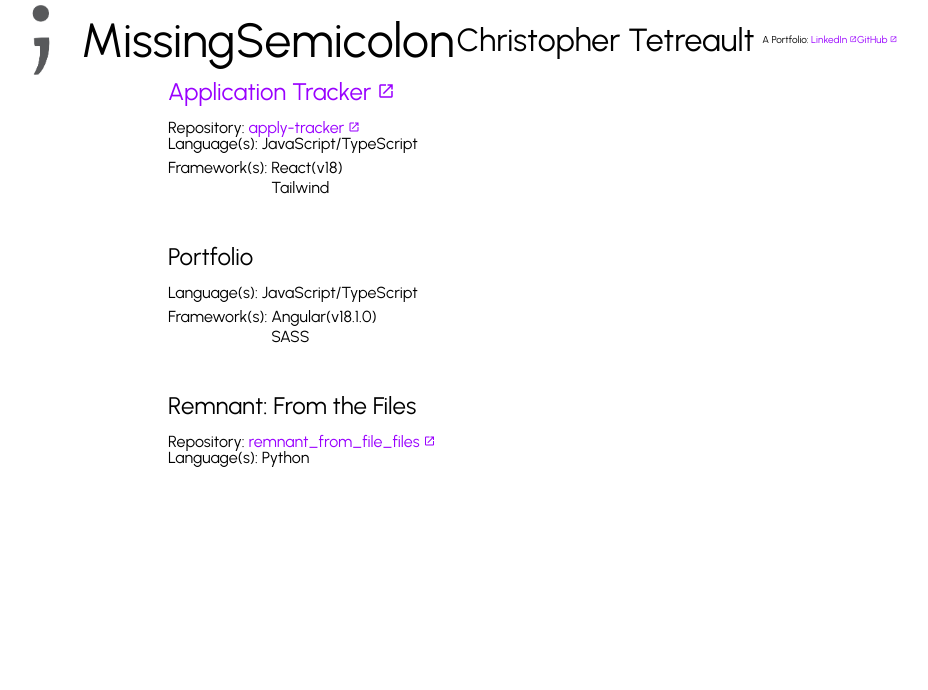
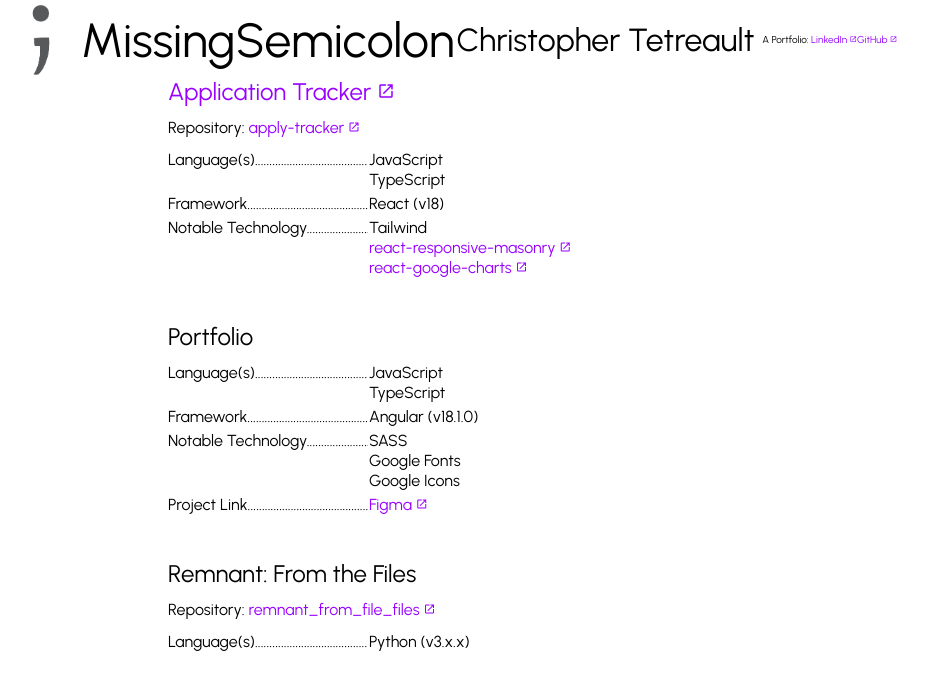
Before and after one commit to AbsentSemicolon/portfolio, an Angular app: page / in a window 1280 px wide. Shown: the top 690 px of the page, without its empty margins (139-1067 px from the left). Built offline with nearby package versions, Linux system fonts and the light colour scheme.

Commit message:
Getting new design implemented

```diff
--- a/src/components/project/project.component.html
+++ b/src/components/project/project.component.html
@@ -1,5 +1,5 @@
 <div class="project-list-container">
-    <article *ngFor="let project of projects">
+    <article *ngFor="let project of projectList">
         <div>
             <h3>
                 <app-link
@@ -10,7 +10,7 @@
                 ></app-link>
                 <span *ngIf="!project.link">{{ project.name }}</span>
             </h3>
-            <p *ngIf="project.github !== 'private'">
+            <p *ngIf="project.github !== 'private'" class="repo">
                 Repository:
                 <app-link
                     linkUrl="https://github.com/AbsentSemicolon/{{
@@ -22,18 +22,64 @@
             </p>
             <ul>
                 <li class="multilevel">
-                    <p>Language(s):</p>
+                    <p>Language(s)</p>
                     <ul>
                         <li *ngFor="let lang of project.languageList">
-                            {{ lang }}
+                            {{ lang.name
+                            }}<span class="version" *ngIf="lang.version"
+                                >&nbsp;(v{{ lang.version }})</span
+                            >
                         </li>
                     </ul>
                 </li>
                 <li class="multilevel" *ngIf="project.frameworkList.length">
-                    <p>Framework(s):</p>
+                    <p>
+                        Framework<span *ngIf="project.frameworkList.length > 1"
+                            >(s)</span
+                        >
+                    </p>
                     <ul>
                         <li *ngFor="let fw of project.frameworkList">
-                            {{ fw }}
+                            {{ fw.name
+                            }}<span class="version" *ngIf="fw.version"
+                                >&nbsp;(v{{ fw.version }})</span
+                            >
+                        </li>
+                    </ul>
+                </li>
+                <li class="multilevel" *ngIf="project.thirdPartyList.length">
+                    <p>Notable Technology</p>
+                    <ul>
+                        <li *ngFor="let tech of project.thirdPartyList">
+                            <span *ngIf="tech.link">
+                                <app-link
+                                    [linkUrl]="tech.link"
+                                    [linkText]="tech.name"
+                                    external="true"
+                                >
+                                </app-link>
+                            </span>
+                            <span *ngIf="!tech.link">{{ tech.name }}</span>
+                        </li>
+                    </ul>
+                </li>
+                <li class="multilevel" *ngIf="project.linkList.length">
+                    <p>
+                        Project Link<span *ngIf="project.linkList.length > 1"
+                            >s</span
+                        >
+                    </p>
+                    <ul>
+                        <li *ngFor="let link of project.linkList">
+                            <span *ngIf="link.link">
+                                <app-link
+                                    [linkUrl]="link.link"
+                                    [linkText]="link.name"
+                                    external="true"
+                                >
+                                </app-link>
+                            </span>
+                            <span *ngIf="!link.link">{{ link.name }}</span>
                         </li>
                     </ul>
                 </li>
--- a/src/components/project/project.component.scss
+++ b/src/components/project/project.component.scss
@@ -11,8 +11,14 @@ li {
     display: flex;
     margin: 0 0 0.25rem;
 
+    p {
+        width: 200px;
+        overflow: hidden;
+        margin: 0 1px 0 0;
+        text-wrap: nowrap;
+    }
     p:after {
-        content: "\00a0"; // Insert space after title
+        content: "...................................................."; // Insert space after title
     }
 }
 
@@ -20,20 +26,13 @@ h3 {
     margin: 0 0 1rem 0;
 }
 
-@media only screen and (max-width: 1280px) {
-    .masonry-item {
-        width: 33.3333%;
+.repo {
+    margin: 0 0 1rem 0;
+}
+
+@media only screen and (max-width: 1000px) {
+    .project-list-container {
+        width: 100%;
+        margin: 0;
     }
 }
-
-@media only screen and (max-width: 1024px) {
-    .masonry-item {
-        width: 50%;
-    }
-}
-
-@media only screen and (max-width: 666px) {
-    .masonry-item {
-        width: 100%;
-    }
-}
--- a/src/components/project/project.component.ts
+++ b/src/components/project/project.component.ts
@@ -2,6 +2,33 @@ import { CommonModule } from "@angular/common";
 import { Component } from "@angular/core";
 import { LinkComponent } from "../ui/link.component";
 
+interface Language {
+    name: string;
+    version?: string;
+}
+interface Framework {
+    name: string;
+    version: string;
+    link: string;
+}
+interface ThirdParty {
+    name: string;
+    link?: string;
+}
+
+interface ProjectLink {
+    name: string;
+    link: string;
+}
+interface Project {
+    name: string;
+    link: string;
+    languageList: Language[];
+    frameworkList: Framework[];
+    github: string;
+    thirdPartyList: ThirdParty[];
+    linkList: ProjectLink[];
+}
 @Component({
     selector: "app-project",
     standalone: true,
@@ -10,28 +37,82 @@ import { LinkComponent } from "../ui/link.component";
     styleUrl: "./project.component.scss"
 })
 export class ProjectComponent {
-    masonryOptions = {};
-    projects = [
+    projectList: Project[] = [
         {
             name: "Application Tracker",
             link: "https://missingsemicolon.net/tracker?demo=true",
-            languageList: ["JavaScript/TypeScript"],
-            frameworkList: ["React(v18)", "Tailwind"],
-            github: "apply-tracker"
+            languageList: [
+                {
+                    name: "JavaScript"
+                },
+                { name: "TypeScript" }
+            ],
+            frameworkList: [
+                {
+                    name: "React",
+                    version: "18",
+                    link: ""
+                }
+            ],
+            github: "apply-tracker",
+            thirdPartyList: [
+                {
+                    name: "Tailwind"
+                },
+                {
+                    name: "react-responsive-masonry",
+                    link: "https://www.npmjs.com/package/react-responsive-masonry"
+                },
+                {
+                    name: "react-google-charts",
+                    link: "https://www.react-google-charts.com/"
+                }
+            ],
+            linkList: []
         },
         {
             name: "Portfolio",
             link: "",
-            languageList: ["JavaScript/TypeScript"],
-            frameworkList: ["Angular(v18.1.0)", "SASS"],
-            github: "private"
+            languageList: [
+                {
+                    name: "JavaScript"
+                },
+                { name: "TypeScript" }
+            ],
+            frameworkList: [
+                {
+                    name: "Angular",
+                    version: "18.1.0",
+                    link: ""
+                }
+            ],
+            github: "private",
+            thirdPartyList: [
+                {
+                    name: "SASS"
+                },
+                {
+                    name: "Google Fonts"
+                },
+                {
+                    name: "Google Icons"
+                }
+            ],
+            linkList: [
+                {
+                    name: "Figma",
+                    link: "https://www.figma.com/design/t4Jx3mmAaM0w04I3wuAdvv/Portfolio?node-id=0-1&t=deL611hzNibUxJdc-1"
+                }
+            ]
         },
         {
             name: "Remnant: From the Files",
             link: "",
-            languageList: ["Python"],
+            languageList: [{ name: "Python", version: "3.x.x" }],
             frameworkList: [],
-            github: "remnant_from_file_files"
+            github: "remnant_from_file_files",
+            thirdPartyList: [],
+            linkList: []
         }
     ];
 }
```
